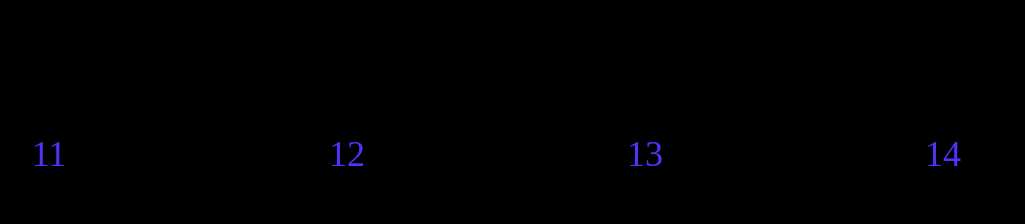
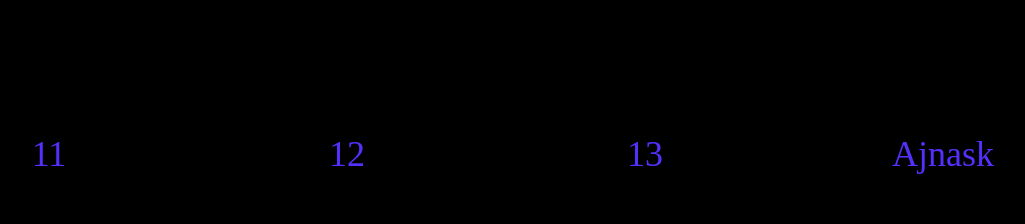
Before and after one commit to TheGreatAdil/git-forge, a Next.js app: page / in a window 1280 px wide. Shown: the part 925-1149 px from the top of the page, without its empty margins (144-1169 px from the left). Built offline with nearby package versions, Linux system fonts and the light colour scheme.

Commit message:
name changed

```diff
--- a/data/14.ts
+++ b/data/14.ts
@@ -1 +1 @@
-export const name = "14"
+export const name = "Ajnask"
```
